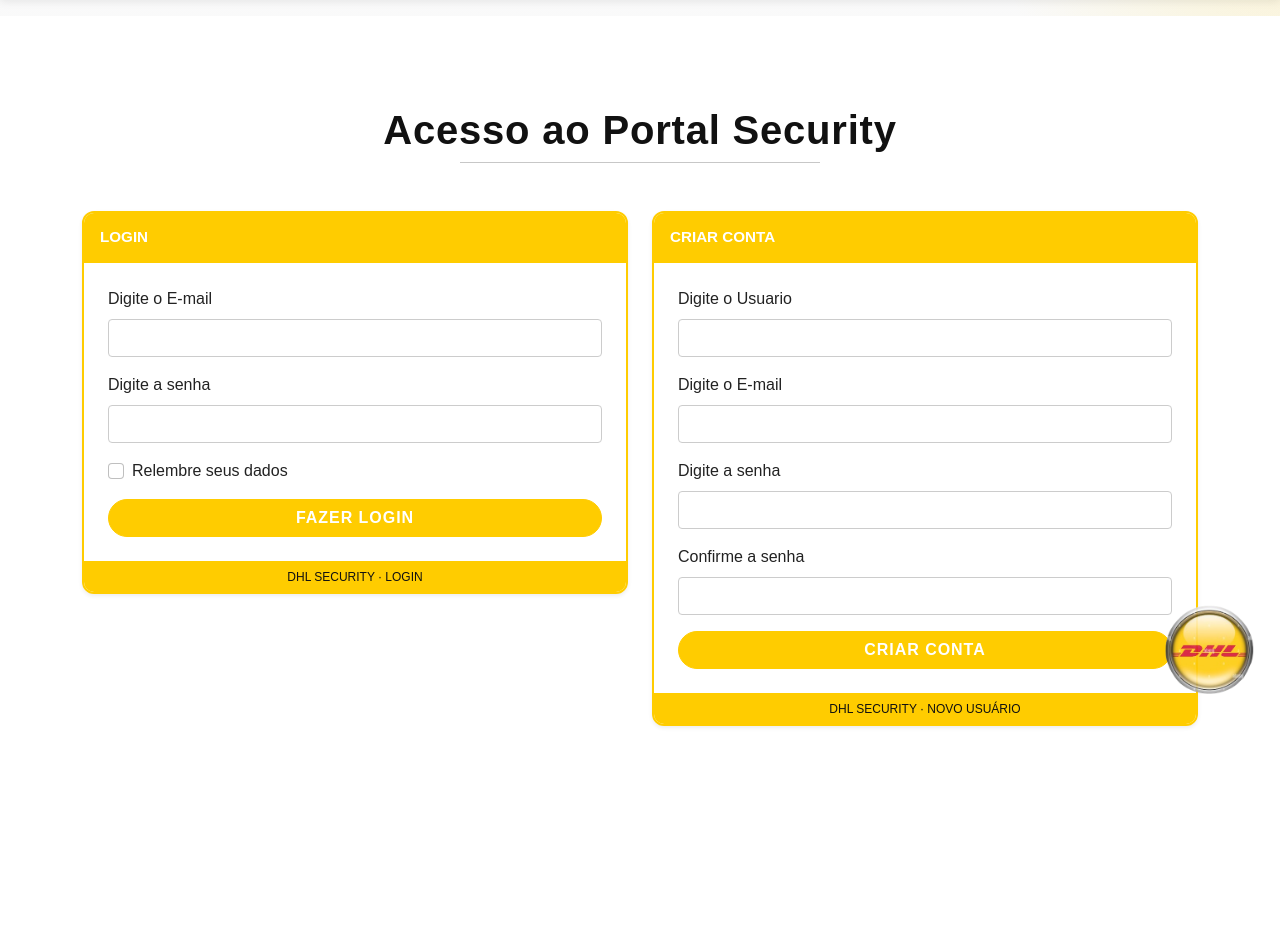
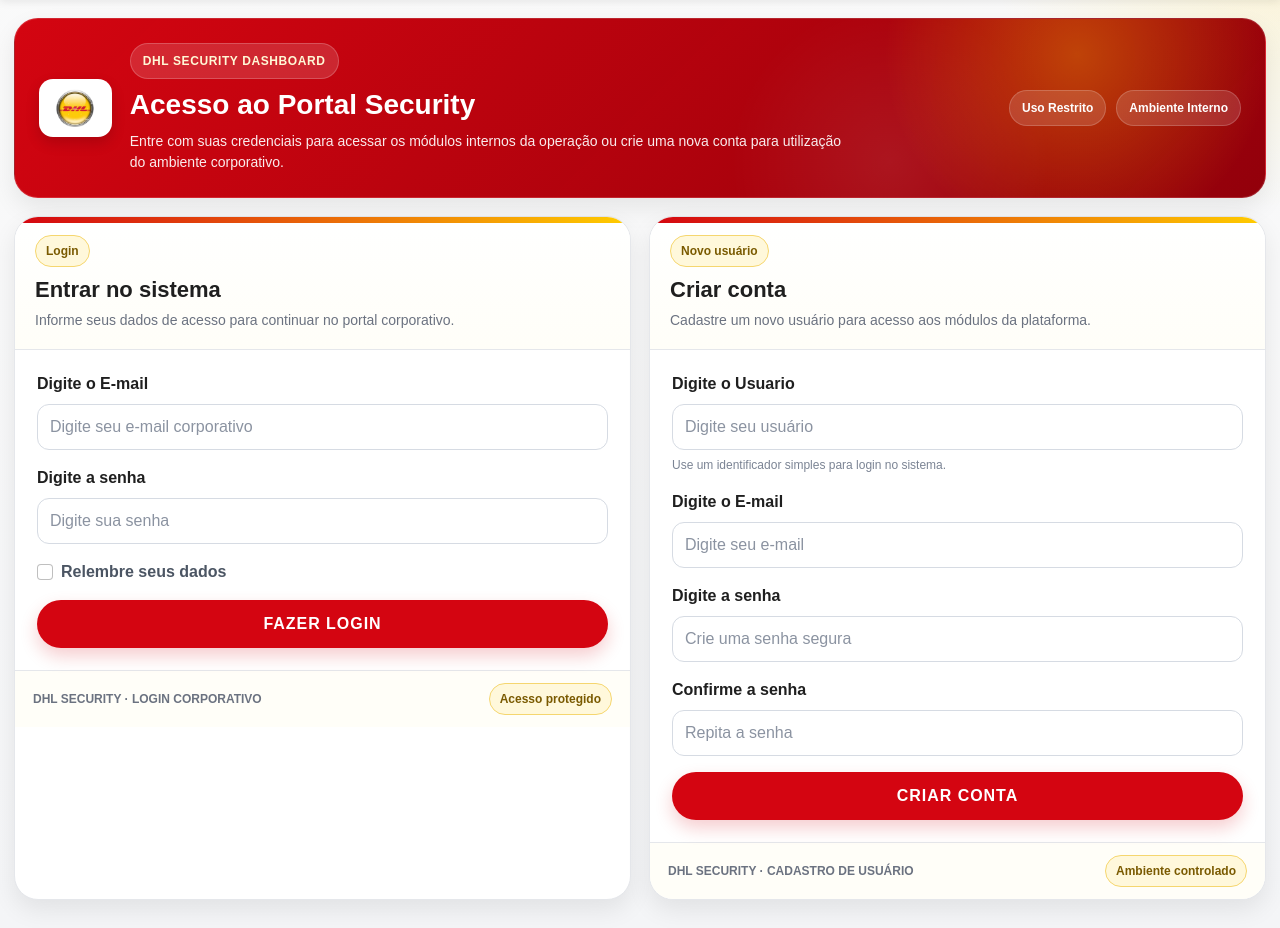
Before and after one commit to Anderson706/Security_Shein, a Flask app: page /login in a window 1280 px wide. Shown: the part 85-1013 px from the top of the page. Before the commit the page ends 812 px from the top, so only its background shows below. Run offline with Flask 3, Linux system fonts and the light colour scheme; some libraries are stand-ins or nearby versions.

Commit message:
Alteração 24/03/2026 Hr : 00:17
Alteração da tela de login

```diff
--- a/Security_Leroy/templates/login.html
+++ b/Security_Leroy/templates/login.html
@@ -1,85 +1,367 @@
 {% extends 'base.html' %}
 
 {% block body %}
-<div class="min-vh-100 d-flex align-items-center"
-     style="
+<style>
+  :root{
+    --dhl-yellow:#ffcc00;
+    --dhl-red:#d40511;
+    --dhl-red-dark:#b3030e;
+    --dhl-black:#1f1f1f;
+    --dhl-gray:#5f6368;
+    --bg:#f4f5f7;
+    --card:#ffffff;
+    --line:#e5e7eb;
+    --text:#1f2937;
+    --muted:#6b7280;
+    --shadow:0 10px 24px rgba(0,0,0,.08);
+    --radius:18px;
+  }
+
+  .auth-page{
+    width:min(1280px, calc(100vw - 28px));
+    margin:18px auto 28px;
+  }
+
+  .auth-hero{
     position:relative;
-       background:#ffffff;
-     ">
+    overflow:hidden;
+    background:
+      linear-gradient(135deg, rgba(212,5,17,.98), rgba(145,0,10,.96)),
+      linear-gradient(135deg,#d40511,#aa000d);
+    color:#fff;
+    border-radius:24px;
+    padding:24px;
+    box-shadow:var(--shadow);
+    margin-bottom:18px;
+    border:1px solid rgba(255,255,255,.14);
+  }
 
-  <style>
+  .auth-hero::before{
+    content:"";
+    position:absolute;
+    inset:0;
+    background:
+      radial-gradient(circle at 85% 20%, rgba(255,204,0,.32), transparent 18%),
+      radial-gradient(circle at 70% 80%, rgba(255,255,255,.08), transparent 18%);
+    pointer-events:none;
+  }
+
+  .auth-hero-content{
+    position:relative;
+    z-index:1;
+    display:flex;
+    align-items:center;
+    justify-content:space-between;
+    gap:18px;
+    flex-wrap:wrap;
+  }
+
+  .auth-brand{
+    display:flex;
+    align-items:center;
+    gap:18px;
+    flex-wrap:wrap;
+  }
+
+  .auth-logo-box{
+    background:#fff;
+    padding:8px 14px;
+    border-radius:14px;
+    box-shadow:0 6px 14px rgba(0,0,0,.15);
+    display:flex;
+    align-items:center;
+    justify-content:center;
+  }
+
+  .auth-logo-box img{
+    height:42px;
+    width:auto;
+    display:block;
+  }
+
+  .auth-badge{
+    display:inline-flex;
+    align-items:center;
+    gap:8px;
+    background:rgba(255,255,255,.14);
+    border:1px solid rgba(255,255,255,.20);
+    color:#fff8d6;
+    padding:8px 12px;
+    border-radius:999px;
+    font-size:12px;
+    font-weight:800;
+    text-transform:uppercase;
+    letter-spacing:.6px;
+    margin-bottom:10px;
+  }
+
+  .auth-hero h1{
+    margin:0;
+    font-size:28px;
+    line-height:1.15;
+    font-weight:900;
+    color:#fff;
+  }
+
+  .auth-hero p{
+    margin:10px 0 0 0;
+    font-size:14px;
+    color:rgba(255,255,255,.92);
+    max-width:720px;
+    line-height:1.5;
+  }
+
+  .auth-chip-group{
+    display:flex;
+    gap:10px;
+    flex-wrap:wrap;
+  }
+
+  .auth-chip{
+    background:rgba(255,255,255,.14);
+    color:#fff;
+    border:1px solid rgba(255,255,255,.18);
+    border-radius:999px;
+    padding:8px 12px;
+    font-size:12px;
+    font-weight:800;
+    white-space:nowrap;
+  }
+
+  .auth-grid{
+    display:grid;
+    grid-template-columns:1fr 1fr;
+    gap:18px;
+  }
+
+  .auth-card{
+    background:var(--card);
+    border:1px solid var(--line);
+    border-radius:24px;
+    box-shadow:var(--shadow);
+    overflow:hidden;
+  }
+
+  .auth-card-header{
+    padding:18px 20px;
+    background:linear-gradient(180deg,#fff,#fffef8);
+    border-bottom:1px solid var(--line);
+    position:relative;
+  }
+
+  .auth-card-header::before{
+    content:"";
+    position:absolute;
+    top:0;
+    left:0;
+    right:0;
+    height:6px;
+    background:linear-gradient(90deg,var(--dhl-red),var(--dhl-yellow));
+  }
+
+  .auth-card-badge{
+    display:inline-flex;
+    align-items:center;
+    gap:8px;
+    background:#fff8db;
+    color:#7a5a00;
+    border:1px solid #f5d66f;
+    border-radius:999px;
+    padding:6px 10px;
+    font-size:12px;
+    font-weight:800;
+    margin-bottom:10px;
+  }
+
+  .auth-card-title{
+    margin:0 0 6px 0;
+    font-size:22px;
+    color:var(--dhl-black);
+    font-weight:900;
+  }
+
+  .auth-card-subtitle{
+    margin:0;
+    color:var(--muted);
+    font-size:14px;
+    line-height:1.5;
+  }
+
+  .auth-card-body{
+    padding:22px;
+  }
+
+  .form-label{
+    font-weight:800;
+    color:var(--dhl-black);
+    margin-bottom:8px;
+  }
+
   .form-control,
-    .form-select {
-      background-color:#fff !important;
-      color:#111 !important;
-      border:1px solid #ccc;
+  .form-select{
+    min-height:46px;
+    border-radius:12px;
+    border:1px solid #d6dbe3;
+    background:#fff;
+    color:#111;
+    box-shadow:none !important;
   }
-    .form-control::placeholder {
-      color:#6c757d;
+
+  .form-control:focus,
+  .form-select:focus{
+    border-color:#e0b400;
+    box-shadow:0 0 0 .18rem rgba(255,204,0,.22) !important;
+  }
+
+  .form-control::placeholder{
+    color:#8b93a1;
+  }
+
+  .form-check-input:checked{
+    background-color:var(--dhl-red);
+    border-color:var(--dhl-red);
+  }
+
+  .form-check-label{
+    color:#4b5563;
+    font-weight:600;
+  }
+
+  .dhl-submit{
+    width:100%;
+    min-height:48px;
+    border:none;
+    border-radius:999px;
+    background:var(--dhl-red);
+    color:#fff;
+    font-weight:900;
+    text-transform:uppercase;
+    letter-spacing:.06em;
+    box-shadow:0 8px 18px rgba(212,5,17,.20);
+    transition:.2s ease;
+  }
+
+  .dhl-submit:hover{
+    background:var(--dhl-red-dark);
+    color:#fff;
+    transform:translateY(-1px);
+  }
+
+  .auth-footer{
+    padding:12px 18px;
+    border-top:1px solid var(--line);
+    background:#fffef8;
+    display:flex;
+    align-items:center;
+    justify-content:space-between;
+    gap:12px;
+    flex-wrap:wrap;
+  }
+
+  .auth-footer small{
+    color:var(--muted);
+    font-size:12px;
+    font-weight:700;
+  }
+
+  .auth-footer-badge{
+    background:#fff8db;
+    color:#7a5a00;
+    border:1px solid #f5d66f;
+    border-radius:999px;
+    padding:6px 10px;
+    font-size:12px;
+    font-weight:800;
+  }
+
+  .field-hint{
+    margin-top:6px;
+    font-size:12px;
+    color:#7b8494;
+  }
+
+  @media (max-width: 992px){
+    .auth-grid{
+      grid-template-columns:1fr;
+    }
+  }
+
+  @media (max-width: 768px){
+    .auth-page{
+      width:min(100%, calc(100vw - 16px));
+      margin:12px auto 22px;
+    }
+
+    .auth-hero{
+      padding:18px;
+      border-radius:20px;
+    }
+
+    .auth-hero h1{
+      font-size:22px;
+    }
+
+    .auth-card-header,
+    .auth-card-body{
+      padding:18px;
+    }
+
+    .auth-logo-box img{
+      height:36px;
+    }
   }
 </style>
 
-  <!-- Logo fixo no rodapé direito -->
-  <img src="{{ url_for('static', filename='logotipo_dhl.png') }}"
-       alt="Logo DHL"
-       style="
-         position:fixed;
-         right:16px;
-         bottom:16px;
-         height:100px;
-         width:auto;
-         z-index:10;
-         opacity:.9;
-       ">
+<div class="auth-page">
 
-  <div class="container py-4 position-relative" style="z-index:5;">
-    <div class="row g-4 justify-content-center">
-
-      <div class="col-12">
-        <h1 class="text-center mb-2"
-            style="
-              color:#111;
-              font-weight:800;
-              letter-spacing:.02em;
-            ">
-          Acesso ao Portal Security
-        </h1>
-        <hr style="max-width:360px; margin:0 auto 24px auto; border-color:#78BE20;">
+  <div class="auth-hero">
+    <div class="auth-hero-content">
+      <div class="auth-brand">
+        <div class="auth-logo-box">
+          <img src="{{ url_for('static', filename='logotipo_dhl.png') }}" alt="DHL">
         </div>
 
-      <!-- LOGIN -->
-      <div class="col-md-6">
-        <div class="card shadow-sm"
-             style="
-               background:#ffffff;
-               border:2px solid #ffcc00;
-               border-radius:12px;
-             ">
-
-          <!-- Cabeçalho -->
-          <div style="
-                background:#ffcc00;
-                border-radius:10px 10px 0 0;
-                padding:12px 16px;
-                border-bottom:2px solid #ffcc00;
-          ">
-            <span style="font-weight:800; color:#fff; font-size:0.95rem;">
-              LOGIN
-            </span>
+        <div>
+          <div class="auth-badge">DHL Security Dashboard</div>
+          <h1>Acesso ao Portal Security</h1>
+          <p>
+            Entre com suas credenciais para acessar os módulos internos da operação
+            ou crie uma nova conta para utilização do ambiente corporativo.
+          </p>
+        </div>
       </div>
 
-          <div class="card-body p-4">
+      <div class="auth-chip-group">
+        <div class="auth-chip">Uso Restrito</div>
+        <div class="auth-chip">Ambiente Interno</div>
+      </div>
+    </div>
+  </div>
+
+  <div class="auth-grid">
+
+    <!-- LOGIN -->
+    <div class="auth-card">
+      <div class="auth-card-header">
+        <div class="auth-card-badge">Login</div>
+        <h2 class="auth-card-title">Entrar no sistema</h2>
+        <p class="auth-card-subtitle">
+          Informe seus dados de acesso para continuar no portal corporativo.
+        </p>
+      </div>
+
+      <div class="auth-card-body">
         <form method="POST" autocomplete="off">
           {{ form_login.csrf_token }}
 
           <div class="mb-3">
-                {{ form_login.email.label(class_='form-label fw-semibold') }}
-                {{ form_login.email(class_='form-control') }}
+            {{ form_login.email.label(class_='form-label') }}
+            {{ form_login.email(class_='form-control', placeholder='Digite seu e-mail corporativo') }}
           </div>
 
           <div class="mb-3">
-                {{ form_login.senha.label(class_='form-label fw-semibold') }}
-                {{ form_login.senha(class_='form-control', autocomplete='new-password') }}
+            {{ form_login.senha.label(class_='form-label') }}
+            {{ form_login.senha(class_='form-control', autocomplete='new-password', placeholder='Digite sua senha') }}
           </div>
 
           <div class="mb-3 form-check">
@@ -87,110 +369,62 @@
             {{ form_login.lembrar_dados.label(class_='form-check-label') }}
           </div>
 
-              {{ form_login.botao_submit_login(
-                class_="btn w-100",
-                style="
-                  background:#ffcc00;
-                  border:1px solid #ffcc00;
-                  color:#fff;
-                  font-weight:800;
-                  text-transform:uppercase;
-                  letter-spacing:.06em;
-                  border-radius:999px;
-                "
-              ) }}
+          {{ form_login.botao_submit_login(class_='btn dhl-submit') }}
         </form>
       </div>
 
-          <div style="
-                background:#ffcc00;
-                color:#111;
-                font-size:0.75rem;
-                text-align:center;
-                padding:6px 10px;
-                border-radius:0 0 10px 10px;
-                border-top:1px solid #ffcc00;
-          ">
-            DHL SECURITY · LOGIN
-          </div>
+      <div class="auth-footer">
+        <small>DHL SECURITY · LOGIN CORPORATIVO</small>
+        <span class="auth-footer-badge">Acesso protegido</span>
       </div>
     </div>
 
     <!-- CRIAR CONTA -->
-      <div class="col-md-6">
-        <div class="card shadow-sm"
-             style="
-               background:#ffffff;
-               border:2px solid #ffcc00;
-               border-radius:12px;
-             ">
-
-          <!-- Cabeçalho -->
-          <div style="
-                background:#ffcc00;
-                border-radius:10px 10px 0 0;
-                padding:12px 16px;
-                border-bottom:2px solid #ffcc00;
-          ">
-            <span style="font-weight:800; color:#fff; font-size:0.95rem;">
-              CRIAR CONTA
-            </span>
+    <div class="auth-card">
+      <div class="auth-card-header">
+        <div class="auth-card-badge">Novo usuário</div>
+        <h2 class="auth-card-title">Criar conta</h2>
+        <p class="auth-card-subtitle">
+          Cadastre um novo usuário para acesso aos módulos da plataforma.
+        </p>
       </div>
 
-          <div class="card-body p-4">
+      <div class="auth-card-body">
         <form method="POST" autocomplete="off">
           {{ form_criarconta.csrf_token }}
 
           <div class="mb-3">
-                {{ form_criarconta.username.label(class_='form-label fw-semibold') }}
-                {{ form_criarconta.username(class_='form-control') }}
+            {{ form_criarconta.username.label(class_='form-label') }}
+            {{ form_criarconta.username(class_='form-control', placeholder='Digite seu usuário') }}
+            <div class="field-hint">Use um identificador simples para login no sistema.</div>
           </div>
 
           <div class="mb-3">
-                {{ form_criarconta.email.label(class_='form-label fw-semibold') }}
-                {{ form_criarconta.email(class_='form-control') }}
+            {{ form_criarconta.email.label(class_='form-label') }}
+            {{ form_criarconta.email(class_='form-control', placeholder='Digite seu e-mail') }}
           </div>
 
           <div class="mb-3">
-                {{ form_criarconta.senha.label(class_='form-label fw-semibold') }}
-                {{ form_criarconta.senha(class_='form-control', autocomplete='new-password') }}
+            {{ form_criarconta.senha.label(class_='form-label') }}
+            {{ form_criarconta.senha(class_='form-control', autocomplete='new-password', placeholder='Crie uma senha segura') }}
           </div>
 
           <div class="mb-3">
-                {{ form_criarconta.confirmacao.label(class_='form-label fw-semibold') }}
-                {{ form_criarconta.confirmacao(class_='form-control', autocomplete='new-password') }}
+            {{ form_criarconta.confirmacao.label(class_='form-label') }}
+            {{ form_criarconta.confirmacao(class_='form-control', autocomplete='new-password', placeholder='Repita a senha') }}
           </div>
 
-              {{ form_criarconta.botao_submit_criarconta(
-                class_="btn w-100",
-                style="
-                  background:#ffcc00;
-                  border:1px solid #ffcc00;
-                  color:#fff;
-                  font-weight:800;
-                  text-transform:uppercase;
-                  letter-spacing:.06em;
-                  border-radius:999px;
-                "
-              ) }}
+          {{ form_criarconta.botao_submit_criarconta(class_='btn dhl-submit') }}
         </form>
       </div>
 
-          <div style="
-                background:#ffcc00;
-                color:#111;
-                font-size:0.75rem;
-                text-align:center;
-                padding:6px 10px;
-                border-radius:0 0 10px 10px;
-                border-top:1px solid #ffcc00;
-          ">
-            DHL SECURITY · NOVO USUÁRIO
-          </div>
+      <div class="auth-footer">
+        <small>DHL SECURITY · CADASTRO DE USUÁRIO</small>
+        <span class="auth-footer-badge">Ambiente controlado</span>
       </div>
     </div>
 
   </div>
-  </div>
+
 </div>
 {% endblock %}
```
Lines whose indentation alone changed are shown as unchanged.
